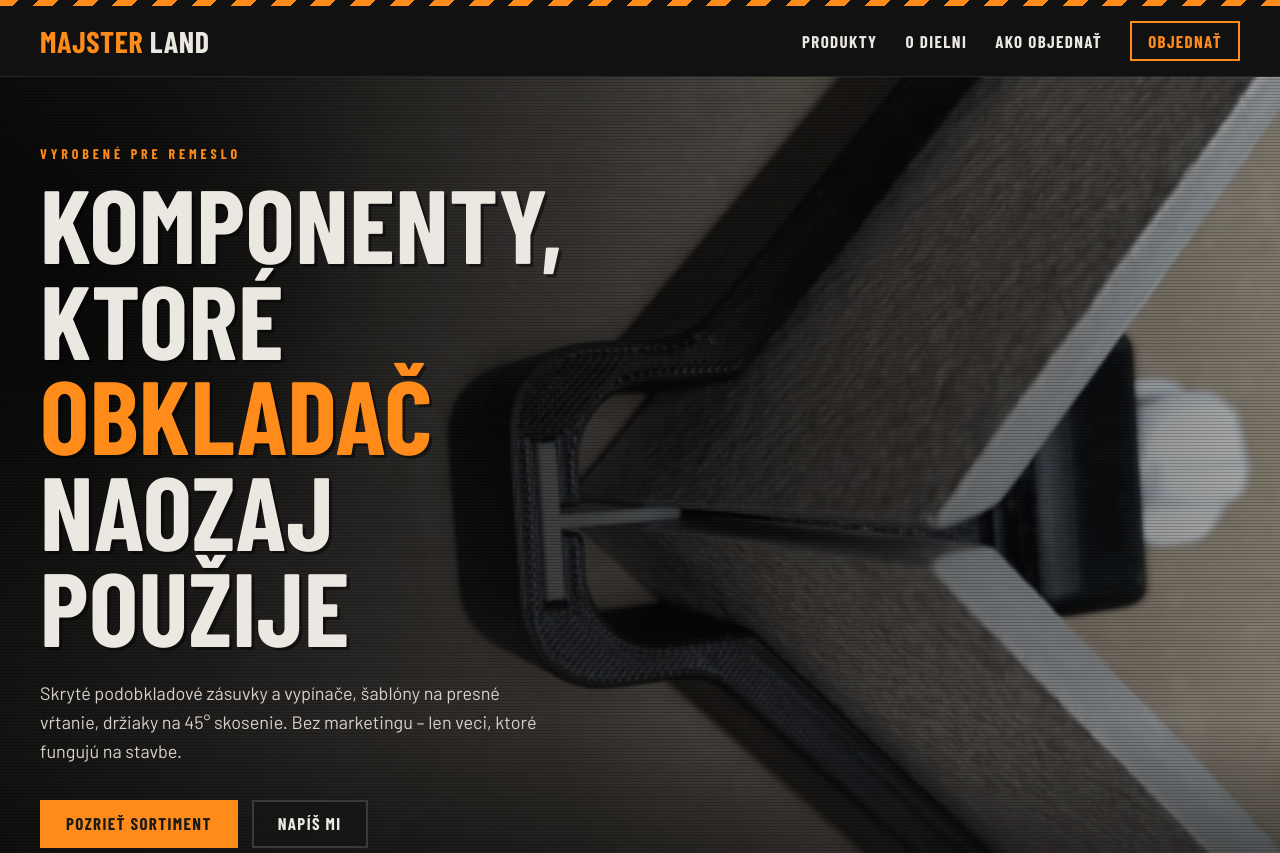
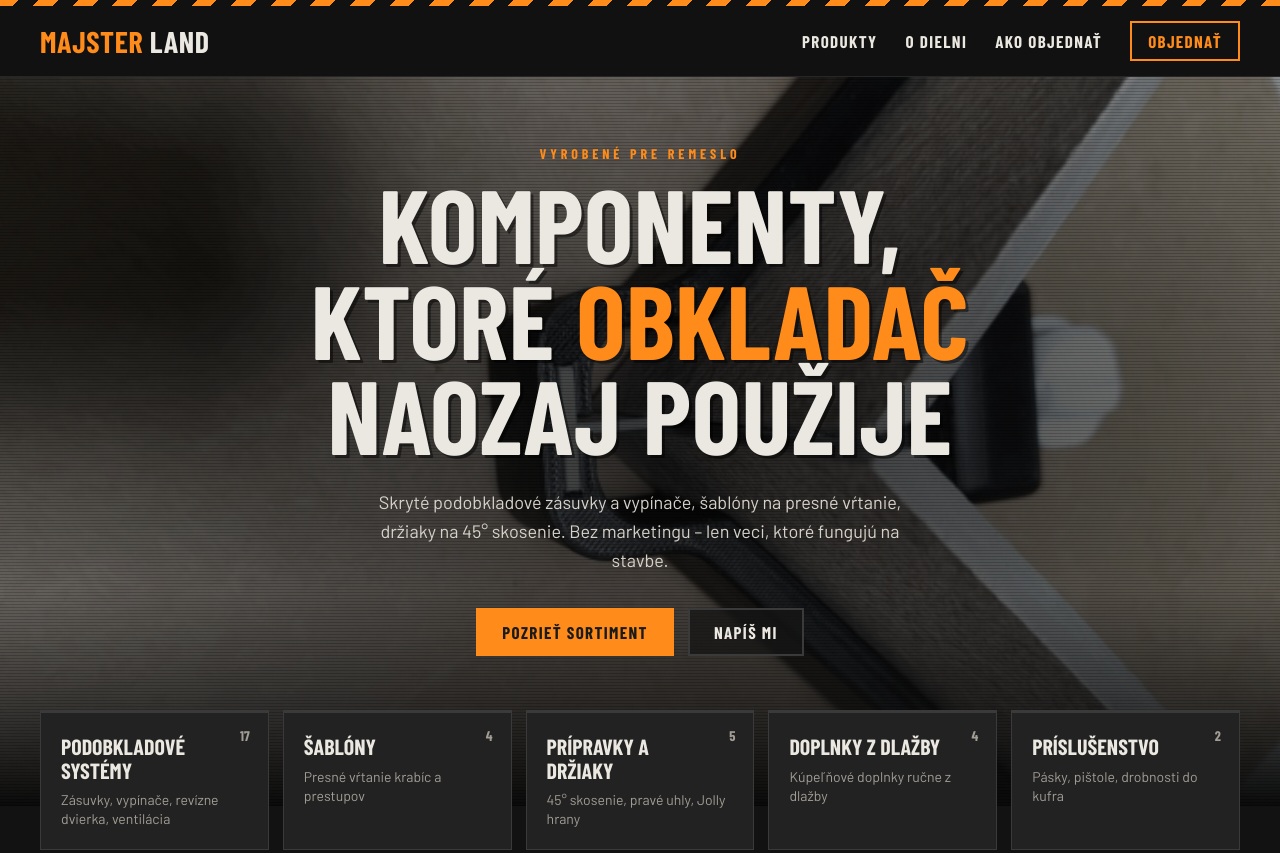
Before and after one commit to AdammBudai/MajsterLand, a plain HTML site: page index.html in a window 1280 px wide. Shown: the top 853 px of the page. Drawn offline with nearby package versions, Linux system fonts and the light colour scheme; a web font is replaced by a local one.

Commit message:
Úvod: nadpis a text zarovnané na stred
Co-Authored-By: Claude Opus 5.5 <noreply@anthropic.com>
Claude-Session: https://claude.ai/code/session_01Wc2vAyAZQStZRPknfqutfj

```diff
--- a/css/style.css
+++ b/css/style.css
@@ -128,23 +128,23 @@ button { font: inherit; color: inherit; }
   z-index: -1;
   background:
     repeating-linear-gradient(0deg, rgba(0,0,0,.18) 0 1px, transparent 1px 3px),
-    linear-gradient(90deg, rgba(14,14,14,.94) 0%, rgba(14,14,14,.78) 45%, rgba(14,14,14,.35) 100%),
+    radial-gradient(ellipse at center, rgba(14,14,14,.82) 0%, rgba(14,14,14,.6) 60%, rgba(14,14,14,.45) 100%),
     linear-gradient(0deg, var(--bg) 0%, transparent 30%),
     url("../img/hero.jpg") center / cover no-repeat;
   filter: saturate(.6) contrast(1.05);
 }
-.hero__inner { padding: 70px 0 150px; }
+.hero__inner { padding: 70px 0 150px; text-align: center; }
 .hero__title {
   font: 800 clamp(48px, 8.4vw, 104px)/.92 var(--font-head);
   text-transform: uppercase;
   letter-spacing: .005em;
-  max-width: 12ch;
-  margin: 0 0 26px;
+  max-width: 14ch;
+  margin: 0 auto 26px;
   text-shadow: 3px 3px 0 rgba(0,0,0,.45);
 }
 .hero__title em { font-style: normal; color: var(--orange); }
-.hero__lead { max-width: 520px; font-size: 18px; color: #d6d1c9; margin: 0 0 34px; }
-.hero__cta { display: flex; flex-wrap: wrap; gap: 14px; }
+.hero__lead { max-width: 560px; font-size: 18px; color: #d6d1c9; margin: 0 auto 34px; }
+.hero__cta { display: flex; flex-wrap: wrap; justify-content: center; gap: 14px; }
 
 /* ---------- kategórie ---------- */
 .cats { position: relative; z-index: 2; margin-top: -96px; }
```
